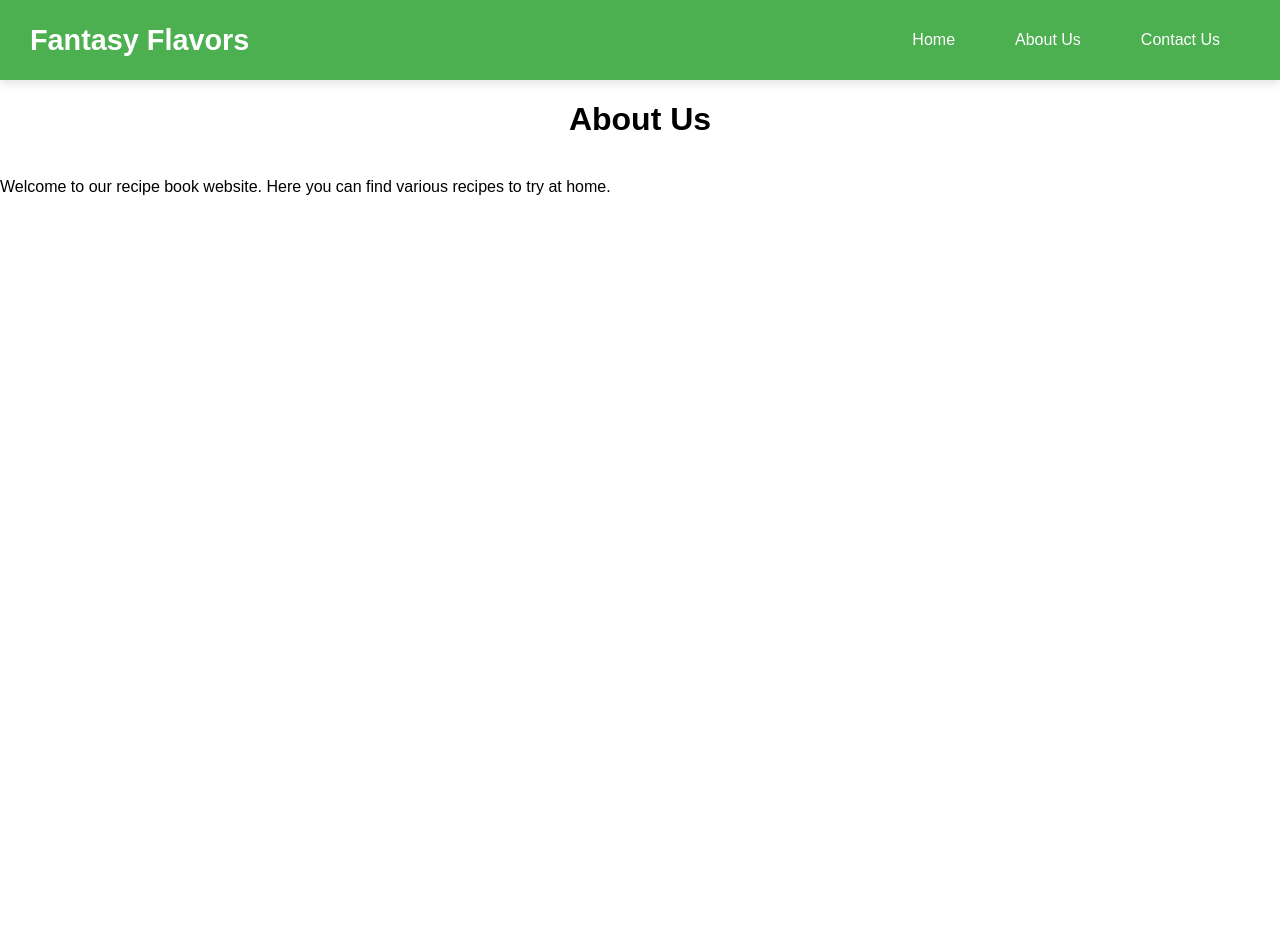
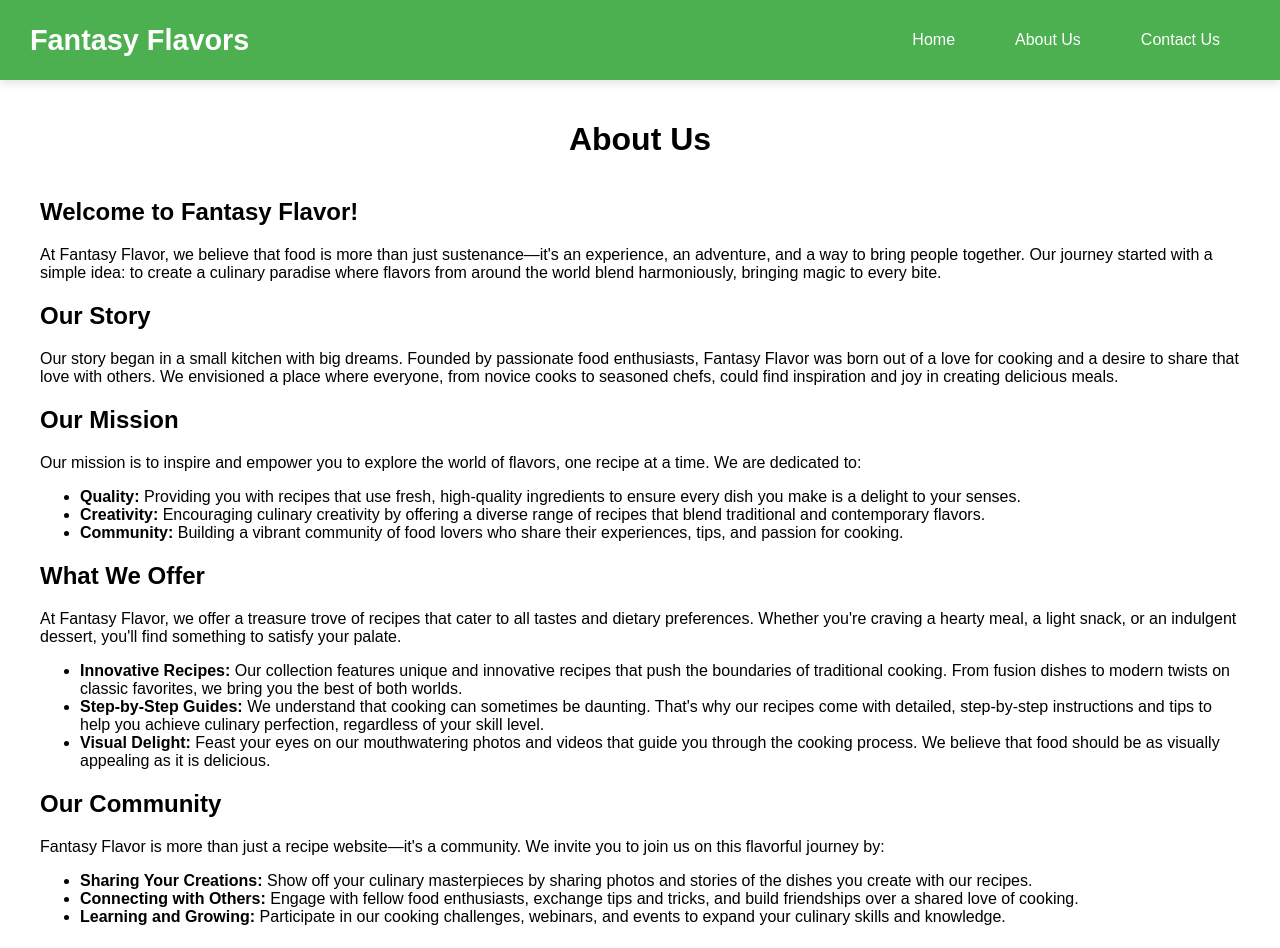
Before and after one commit to Hlogie01/KH-Bakery, a React (Create React App) app: page /about in a window 1280 px wide. Shown: the top 948 px of the page. Before the commit the page ends 800 px from the top, so only its background shows below. Built offline with nearby package versions, Linux system fonts and the light colour scheme.

Commit message:
about page

```diff
--- a/src/pages/AboutPage.js
+++ b/src/pages/AboutPage.js
@@ -1,10 +1,64 @@
 import React from 'react';
+import '../App.css'; // Ensure this imports the necessary CSS
 
 const AboutPage = () => {
   return (
-    <div className="about-page">
+    <div className="container about-page">
       <h1>About Us</h1>
-      <p>Welcome to our recipe book website. Here you can find various recipes to try at home.</p>
+      <section>
+        <h2>Welcome to Fantasy Flavor!</h2>
+        <p>
+          At Fantasy Flavor, we believe that food is more than just sustenance—it's an experience, an adventure, and a way to bring people together. Our journey started with a simple idea: to create a culinary paradise where flavors from around the world blend harmoniously, bringing magic to every bite.
+        </p>
+      </section>
+      <section>
+        <h2>Our Story</h2>
+        <p>
+          Our story began in a small kitchen with big dreams. Founded by passionate food enthusiasts, Fantasy Flavor was born out of a love for cooking and a desire to share that love with others. We envisioned a place where everyone, from novice cooks to seasoned chefs, could find inspiration and joy in creating delicious meals.
+        </p>
+      </section>
+      <section>
+        <h2>Our Mission</h2>
+        <p>
+          Our mission is to inspire and empower you to explore the world of flavors, one recipe at a time. We are dedicated to:
+        </p>
+        <ul>
+          <li><strong>Quality:</strong> Providing you with recipes that use fresh, high-quality ingredients to ensure every dish you make is a delight to your senses.</li>
+          <li><strong>Creativity:</strong> Encouraging culinary creativity by offering a diverse range of recipes that blend traditional and contemporary flavors.</li>
+          <li><strong>Community:</strong> Building a vibrant community of food lovers who share their experiences, tips, and passion for cooking.</li>
+        </ul>
+      </section>
+      <section>
+        <h2>What We Offer</h2>
+        <p>
+          At Fantasy Flavor, we offer a treasure trove of recipes that cater to all tastes and dietary preferences. Whether you're craving a hearty meal, a light snack, or an indulgent dessert, you'll find something to satisfy your palate.
+        </p>
+        <ul>
+          <li><strong>Innovative Recipes:</strong> Our collection features unique and innovative recipes that push the boundaries of traditional cooking. From fusion dishes to modern twists on classic favorites, we bring you the best of both worlds.</li>
+          <li><strong>Step-by-Step Guides:</strong> We understand that cooking can sometimes be daunting. That's why our recipes come with detailed, step-by-step instructions and tips to help you achieve culinary perfection, regardless of your skill level.</li>
+          <li><strong>Visual Delight:</strong> Feast your eyes on our mouthwatering photos and videos that guide you through the cooking process. We believe that food should be as visually appealing as it is delicious.</li>
+        </ul>
+      </section>
+      <section>
+        <h2>Our Community</h2>
+        <p>
+          Fantasy Flavor is more than just a recipe website—it's a community. We invite you to join us on this flavorful journey by:
+        </p>
+        <ul>
+          <li><strong>Sharing Your Creations:</strong> Show off your culinary masterpieces by sharing photos and stories of the dishes you create with our recipes.</li>
+          <li><strong>Connecting with Others:</strong> Engage with fellow food enthusiasts, exchange tips and tricks, and build friendships over a shared love of cooking.</li>
+          <li><strong>Learning and Growing:</strong> Participate in our cooking challenges, webinars, and events to expand your culinary skills and knowledge.</li>
+        </ul>
+      </section>
+      <section>
+        <h2>Join Us</h2>
+        <p>
+          Whether you're a home cook looking to spice up your meals, a food lover in search of the next great recipe, or someone who simply enjoys the art of cooking, Fantasy Flavor welcomes you. Together, let's explore the endless possibilities of flavor and make every meal a magical experience.
+        </p>
+        <p>
+          <strong>Thank you for being a part of our journey. Happy cooking!</strong>
+        </p>
+      </section>
     </div>
   );
 };
```
